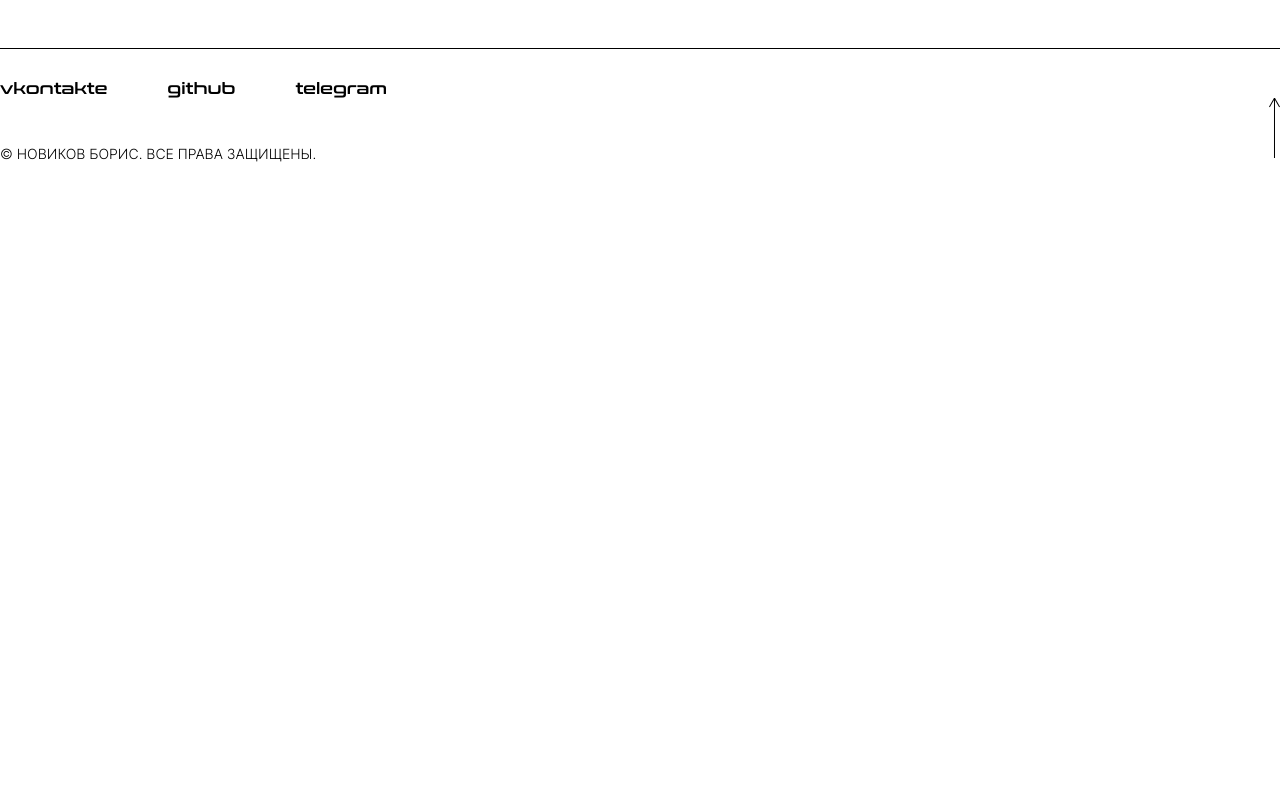
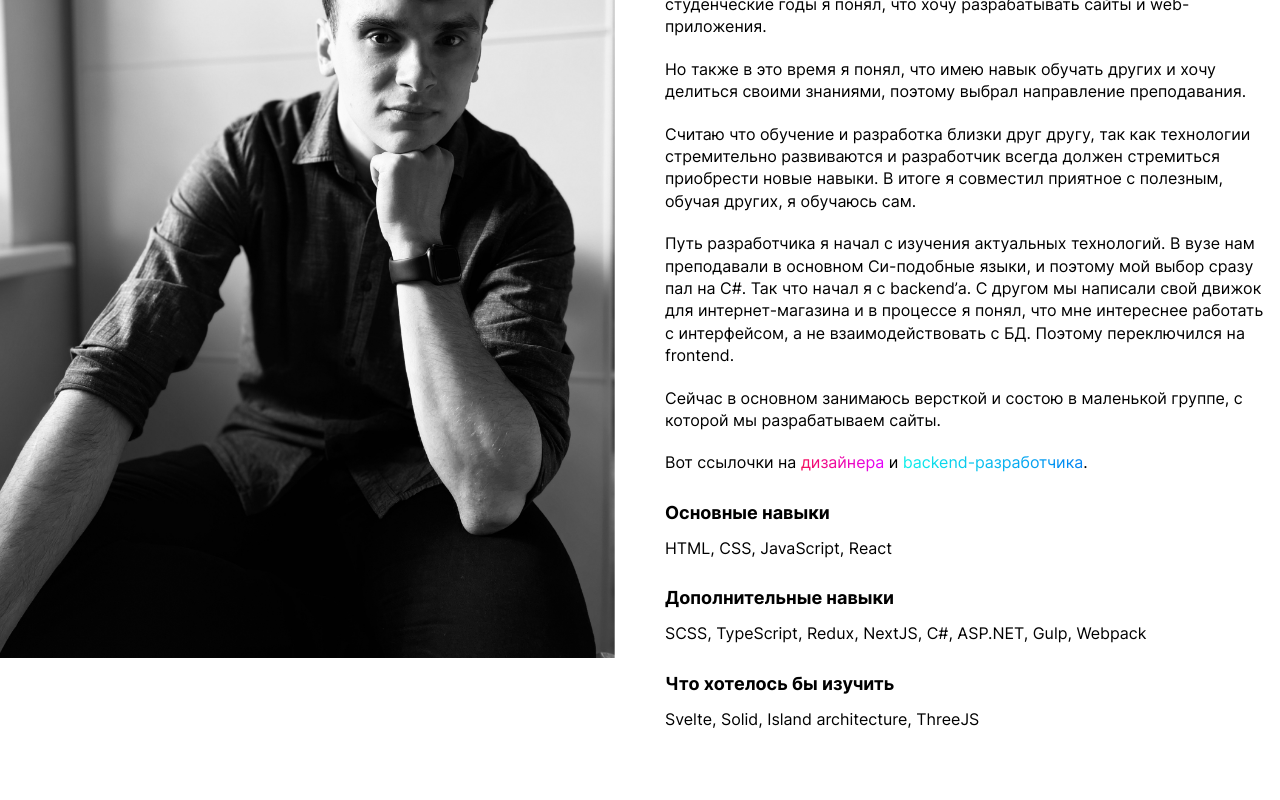
Before and after one commit to NBoris94/nboris.dev, a Next.js app: page /about in a window 1280 px wide. Shown: the part 600-1400 px from the top of the page. Before the commit the page ends 861 px from the top, so only its background shows below. Built offline with nearby package versions, Linux system fonts and the light colour scheme.

Commit message:
Сделал верстку страницы о себе

```diff
--- a/src/pages/about.js
+++ b/src/pages/about.js
@@ -1,5 +1,11 @@
 import Head from 'next/head'
+import Image from 'next/image'
+import Col from '../components/Grid/Col'
+import Container from '../components/Grid/Container'
+import Row from '../components/Grid/Row'
 import Layout from '../components/Layout/Layout'
+import Section from '../components/Layout/Section'
+import me from '../../public/img/me_about_page.jpg'
 
 const AboutPage = () => {
   return (
@@ -10,7 +16,47 @@ const AboutPage = () => {
       </Head>
 
       <Layout>
-
+        <Section className="about">
+          <Container>
+            <h1 className="about__title section__title h1">Обо <span className='gradient gradient_pink'>мне</span></h1>
+            <Row>
+              <Col>
+                <figure className="about__img">
+                  <Image
+                    src={me}
+                    alt={'Изображение Новикова Бориса'}
+                    width={675}
+                    height={922}
+                  />
+                </figure>
+              </Col>
+              <Col>
+                <div className="about__desc">
+                  <p className="about__text text">Привет, меня зовут Новиков Борис. Этот сайт я решил сделать для того, чтобы показать свои работы и навыки.</p>
+                  <p className="about__text text">Основная моя деятельность - это преподавание в вузе. Но все остальное время я посвящаю семье, разработке и капельку компьютерным играм.</p>
+                  <p className="about__text text">С детства я увлекался компьютерными играми и хотел стать их разработчиком. Поэтому я стал изучать программирование. Уже в студенческие годы я понял, что хочу разрабатывать сайты и web-приложения.</p>
+                  <p className="about__text text">Но также в это время я понял, что имею навык обучать других и хочу делиться своими знаниями, поэтому выбрал направление преподавания.</p>
+                  <p className="about__text text">Считаю что обучение и разработка близки друг другу, так как технологии стремительно развиваются и разработчик всегда должен стремиться приобрести новые навыки. В итоге я совместил приятное с полезным, обучая других, я обучаюсь сам.</p>
+                  <p className="about__text text">Путь разработчика я начал с изучения актуальных технологий. В вузе нам преподавали в основном Си-подобные языки, и поэтому мой выбор сразу пал на C#. Так что начал я с backend’а. С другом мы написали свой движок для интернет-магазина и в процессе я понял, что мне интереснее работать с интерфейсом, а не взаимодействовать с БД. Поэтому переключился на frontend.</p>
+                  <p className="about__text text">Сейчас в основном занимаюсь версткой и состою в маленькой группе, с которой мы разрабатываем сайты.</p>
+                  <p className="about__text text">Вот ссылочки на <a className="gradient gradient_pink" href="https://adaptable-flavor-c60.notion.site/5ff3b4670f4941d683bc3f7d7e63e929" target="_blank" rel="nofollow noopener">дизайнера</a> и <a className="gradient gradient_blue" href="https://llinh9ra.ru/" target="_blank" rel="nofollow noopener">backend-разработчика</a>.</p>
+                </div>
+                <div className="about__skills">
+                  <h4 className="about__h4 h4">Основные навыки</h4>
+                  <p className="about__text text">HTML, CSS, JavaScript, React</p>
+                </div>
+                <div className="about__skills">
+                  <h4 className="about__h4 h4">Дополнительные навыки</h4>
+                  <p className="about__text text">SCSS, TypeScript, Redux, NextJS, C#, ASP.NET, Gulp, Webpack</p>
+                </div>
+                <div className="about__skills">
+                  <h4 className="about__h4 h4">Что хотелось бы изучить</h4>
+                  <p className="about__text text">Svelte, Solid, Island architecture, ThreeJS</p>
+                </div>
+              </Col>
+            </Row>
+          </Container>
+        </Section>
       </Layout>
     </>
   )
--- a/src/styles/components/ui/text.scss
+++ b/src/styles/components/ui/text.scss
@@ -19,6 +19,14 @@
   font-weight: 700;
   line-height: 100%;
   text-transform: uppercase;
+  margin: 0;
+}
+
+.h4 {
+  font-size: 1.125rem;
+  font-weight: 700;
+  line-height: 100%;
+  margin: 0;
 }
 
 .text {
--- a/src/styles/globals.scss
+++ b/src/styles/globals.scss
@@ -20,3 +20,4 @@
 
 @import './pages/index';
 @import './pages/cases';
+@import './pages/about';
--- /dev/null
+++ b/src/styles/pages/about.scss
@@ -0,0 +1,13 @@
+.about {
+  &__text {
+    max-width: 600px;
+  }
+
+  &__skills {
+    margin-top: 30px;
+  }
+
+  &__h4 {
+    margin-bottom: 15px;
+  }
+}
```
Also changed, not shown: public/img/me_about_page.jpg (added).
